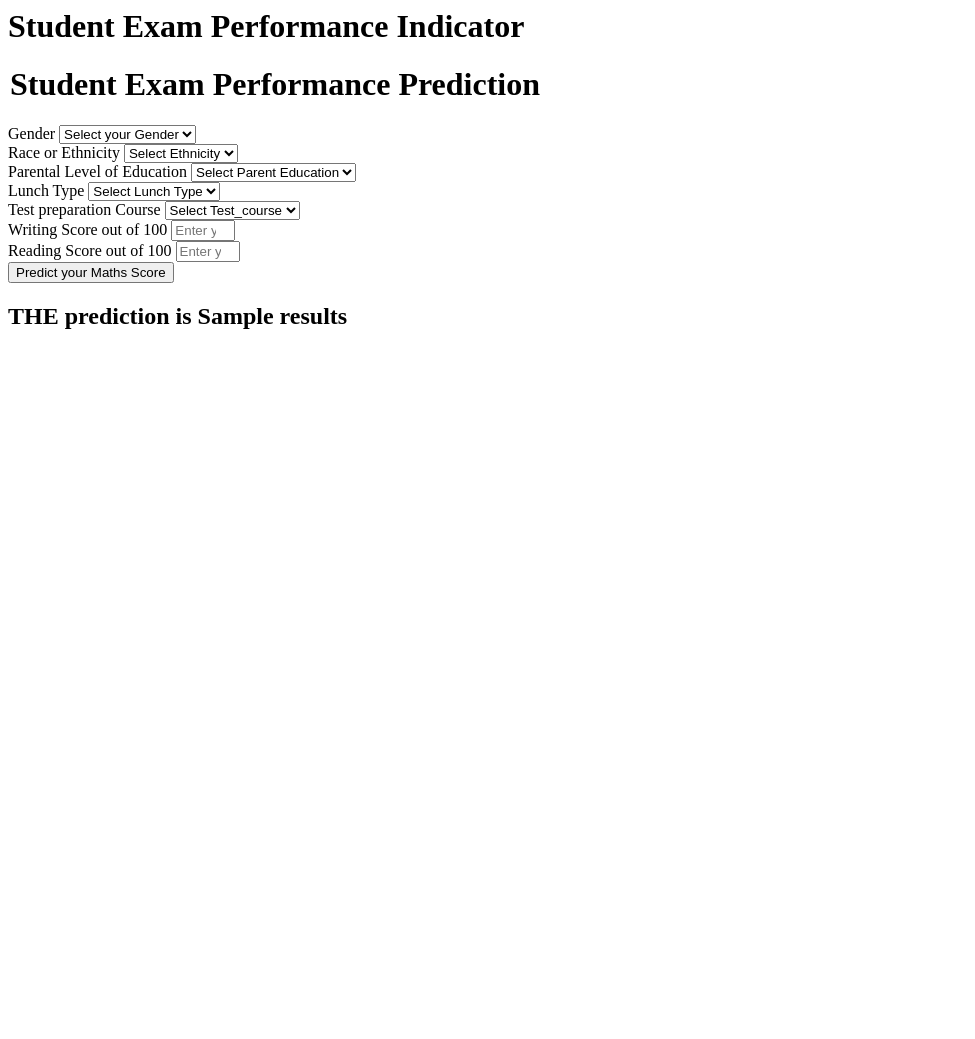
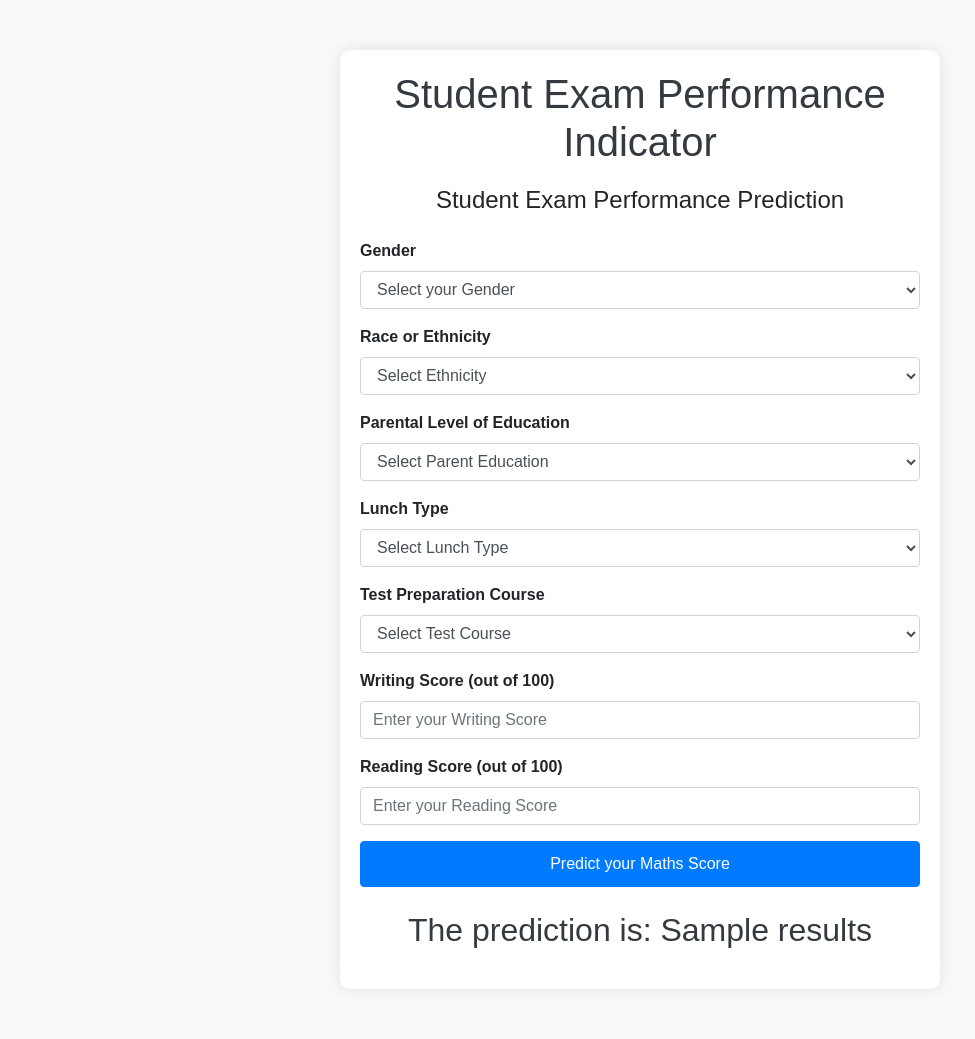
Before and after one commit to SomaShekar2678/ML_Project, a Flask app: template templates/home.html in a window 1280 px wide. Shown: the whole page, without its empty margins (0-975 px from the left). Before the commit the page ends 329 px from the top, so only its background shows below. Run offline with Flask 3, Linux system fonts and the light colour scheme; the template is opened without the code that fills it: most values are stand-ins (such as "Sample title", 1, 10 or a date in 2020); some libraries are stand-ins or nearby versions.

Commit message:
changes commit

```diff
--- a/app.py
+++ b/app.py
@@ -42,4 +42,4 @@ def predict_datapoint():
 
 
 if __name__=="__main__":
-    app.run(host="0.0.0.0",debug=True)
+    app.run(host="0.0.0.0") # remove debug==True while deploying
--- a/setup.py
+++ b/setup.py
@@ -15,6 +15,7 @@ def get_requirements(file_path:str)->List[str]:
        requirements.remove(HYPEN_E_DOT)
     return requirements
 
+#meta data inf of project
 setup(
     name='mlproject',
     version='0.0.1',
--- a/src/components/data_ingestion.py
+++ b/src/components/data_ingestion.py
@@ -5,7 +5,7 @@ from src.logger import logging
 import pandas as pd
 
 from sklearn.model_selection import train_test_split
-from dataclasses import dataclass
+from dataclasses import dataclass #used to create class variables
 
 from src.components.data_transformation import DataTransformation
 from src.components.data_transformation import DataTransformationConfig
@@ -39,7 +39,7 @@ class DataIngestion:
 
             test_set.to_csv(self.ingestion_config.test_data_path,index=False,header=True)
 
-            logging.info("Inmgestion of the data iss completed")
+            logging.info("Ingestion of the data is completed")
 
             return(
                 self.ingestion_config.train_data_path,
--- a/src/exception.py
+++ b/src/exception.py
@@ -2,6 +2,8 @@ import sys
 from src.logger import logging
 
 def error_message_detail(error,error_detail:sys):
+    # it will help to show on which file and line exception occured
+
     _,_,exc_tb=error_detail.exc_info()
     file_name=exc_tb.tb_frame.f_code.co_filename
     error_message = "Error occured in pytohn script [{0}] line number [{1}] error message[{2}]".format(
@@ -9,6 +11,7 @@ def error_message_detail(error,error_detail:sys):
 
     )
     return error_message
+# custom exception handling documentation
 
 class CustomException(Exception):
     def __init__(self,error_message,error_detail:sys):
--- a/templates/home.html
+++ b/templates/home.html
@@ -1,111 +1,122 @@
-<html>
+<!DOCTYPE html>
+<html lang="en">
+<head>
+    <meta charset="UTF-8">
+    <meta http-equiv="X-UA-Compatible" content="IE=edge">
+    <meta name="viewport" content="width=device-width, initial-scale=1.0">
+    <title>Student Exam Performance Indicator</title>
+    <link href="https://stackpath.bootstrapcdn.com/bootstrap/4.5.2/css/bootstrap.min.css" rel="stylesheet">
+    <style>
+        body {
+            background-color: #f8f9fa;
+            font-family: Arial, sans-serif;
+        }
+
+        .login {
+            max-width: 600px;
+            margin: 50px auto;
+            padding: 20px;
+            background: #ffffff;
+            border-radius: 10px;
+            box-shadow: 0 0 15px rgba(0, 0, 0, 0.1);
+        }
+
+        h1, h2 {
+            text-align: center;
+            margin-bottom: 20px;
+            color: #343a40;
+        }
+
+        .btn-primary {
+            width: 100%;
+            padding: 10px;
+            font-size: 16px;
+        }
+
+        .form-label {
+            font-weight: bold;
+        }
+    </style>
+</head>
 <body>
-    <div class="login">
-       <h1>Student Exam Performance Indicator</h1>
 
-       <form action="{{ url_for('predict_datapoint')}}" method="post">
-        <h1>
-            <legend>Student Exam Performance Prediction</legend>
-        </h1>
-        <div class="mb-3">
+<div class="login">
+    <h1>Student Exam Performance Indicator</h1>
+
+    <form action="{{ url_for('predict_datapoint')}}" method="post">
+        <legend class="h4 text-center mb-4">Student Exam Performance Prediction</legend>
+
+        <div class="form-group">
             <label class="form-label">Gender</label>
-            <select class="form-control" name="gender" placeholder="Enter you Gender" required>
-                <option class="placeholder" selected disabled value="">Select your Gender</option>
-                <option value="male">
-                    Male
-                </option>
-                <option value="female">
-                    Female
-                </option>
+            <select class="form-control" name="gender" required>
+                <option selected disabled value="">Select your Gender</option>
+                <option value="male">Male</option>
+                <option value="female">Female</option>
             </select>
         </div>
-        <div class="mb-3">
+
+        <div class="form-group">
             <label class="form-label">Race or Ethnicity</label>
-            <select class="form-control" name="ethnicity" placeholder="Enter you ethnicity" required>
-                <option class="placeholder" selected disabled value="">Select Ethnicity</option>
-                <option value="group A">
-                    Group A
-                </option>
-                <option value="group B">
-                    Group B
-                </option>
-                <option value="group C">
-                    Group C
-                </option>
-                <option value="group D">
-                    Group D
-                </option>
-                <option value="group E">
-                    Group E
-                </option>
+            <select class="form-control" name="ethnicity" required>
+                <option selected disabled value="">Select Ethnicity</option>
+                <option value="group A">Group A</option>
+                <option value="group B">Group B</option>
+                <option value="group C">Group C</option>
+                <option value="group D">Group D</option>
+                <option value="group E">Group E</option>
             </select>
         </div>
-        <div class="mb-3">
+
+        <div class="form-group">
             <label class="form-label">Parental Level of Education</label>
-            <select class="form-control" name="parental_level_of_education"
-                placeholder="Enter you Parent Education" required>
-                <option class="placeholder" selected disabled value="">Select Parent Education</option>
-                <option value="associate's degree">
-                    associate's degree
-                </option>
-                <option value="bachelor's degree">
-                    bachelor's degree
-                </option>
-                <option value="high school">
-                    high school
-                </option>
-                <option value="master's degree">
-                    master's degree
-                </option>
-                <option value="some college">
-                    some college
-                </option>
-                <option value="some high school">
-                    some high school
-                </option>
+            <select class="form-control" name="parental_level_of_education" required>
+                <option selected disabled value="">Select Parent Education</option>
+                <option value="associate's degree">Associate's Degree</option>
+                <option value="bachelor's degree">Bachelor's Degree</option>
+                <option value="high school">High School</option>
+                <option value="master's degree">Master's Degree</option>
+                <option value="some college">Some College</option>
+                <option value="some high school">Some High School</option>
             </select>
         </div>
-        <div class="mb-3">
+
+        <div class="form-group">
             <label class="form-label">Lunch Type</label>
-            <select class="form-control" name="lunch" placeholder="Enter you Lunch" required>
-                <option class="placeholder" selected disabled value="">Select Lunch Type</option>
-                <option value="free/reduced">
-                    free/reduced
-                </option>
-                <option value="standard">
-                    standard
-                </option>
+            <select class="form-control" name="lunch" required>
+                <option selected disabled value="">Select Lunch Type</option>
+                <option value="free/reduced">Free/Reduced</option>
+                <option value="standard">Standard</option>
             </select>
         </div>
-        <div class="mb-3">
-            <label class="form-label">Test preparation Course</label>
-            <select class="form-control" name="test_preparation_course" placeholder="Enter you Course"
-                required>
-                <option class="placeholder" selected disabled value="">Select Test_course</option>
-                <option value="none">
-                    None
-                </option>
-                <option value="completed">
-                    Completed
-                </option>
+
+        <div class="form-group">
+            <label class="form-label">Test Preparation Course</label>
+            <select class="form-control" name="test_preparation_course" required>
+                <option selected disabled value="">Select Test Course</option>
+                <option value="none">None</option>
+                <option value="completed">Completed</option>
             </select>
         </div>
-        <div class="mb-3">
-            <label class="form-label">Writing Score out of 100</label>
-            <input class="form-control" type="number" name="reading_score"
-                placeholder="Enter your Reading score" min='0' max='100' />
+
+        <div class="form-group">
+            <label class="form-label">Writing Score (out of 100)</label>
+            <input class="form-control" type="number" name="writing_score" placeholder="Enter your Writing Score" min="0" max="100" required>
         </div>
-        <div class="mb-3">
-            <label class="form-label">Reading Score out of 100</label>
-            <input class="form-control" type="number" name="writing_score"
-                placeholder="Enter your Reading Score" min='0' max='100' />
+
+        <div class="form-group">
+            <label class="form-label">Reading Score (out of 100)</label>
+            <input class="form-control" type="number" name="reading_score" placeholder="Enter your Reading Score" min="0" max="100" required>
         </div>
-        <div class="mb-3">
-            <input class="btn btn-primary" type="submit" value="Predict your Maths Score" required />
-        </div>
+
+        <button type="submit" class="btn btn-primary">Predict your Maths Score</button>
     </form>
-    <h2>
-       THE  prediction is {{results}}
-    </h2>
-   <body>
+
+    <h2 class="mt-4">The prediction is: {{ results }}</h2>
+</div>
+
+<script src="https://code.jquery.com/jquery-3.5.1.slim.min.js"></script>
+<script src="https://cdn.jsdelivr.net/npm/@popperjs/core@2.9.3/dist/umd/popper.min.js"></script>
+<script src="https://stackpath.bootstrapcdn.com/bootstrap/4.5.2/js/bootstrap.min.js"></script>
+
+</body>
 </html>
```
